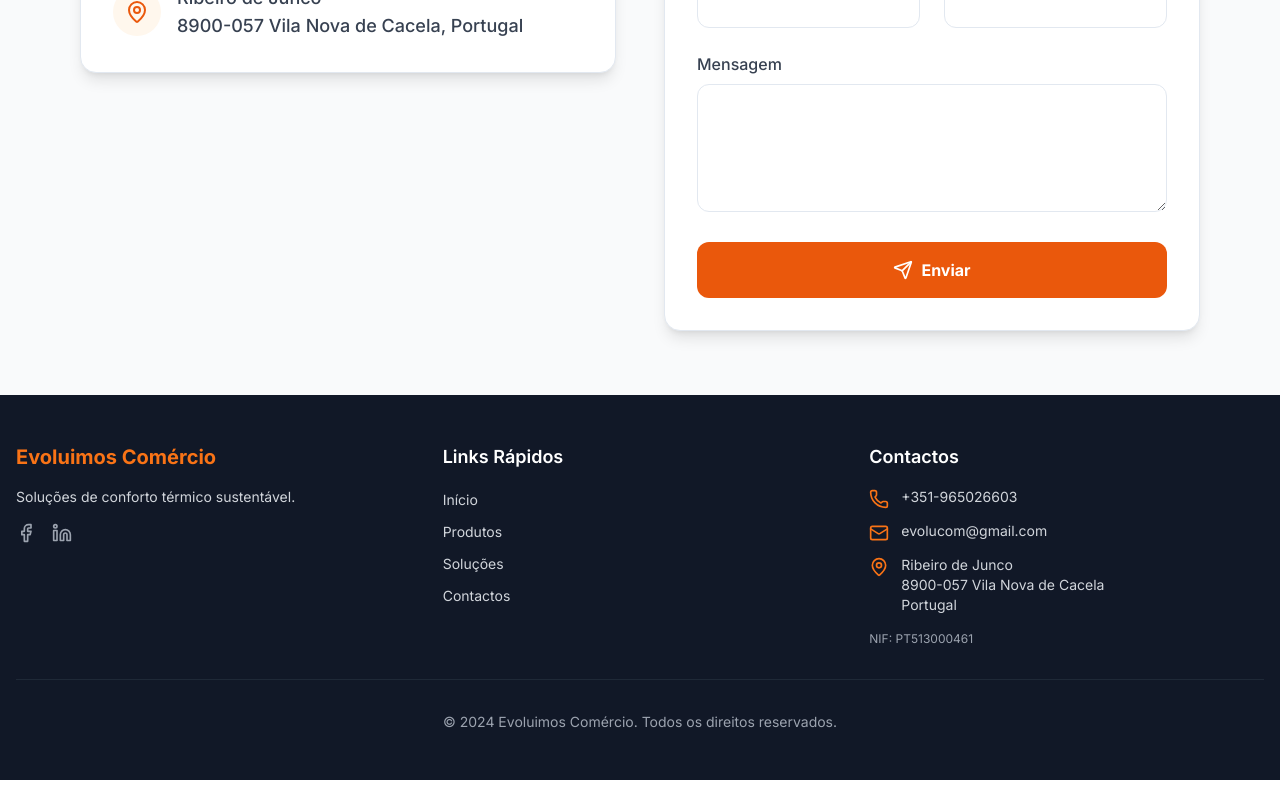
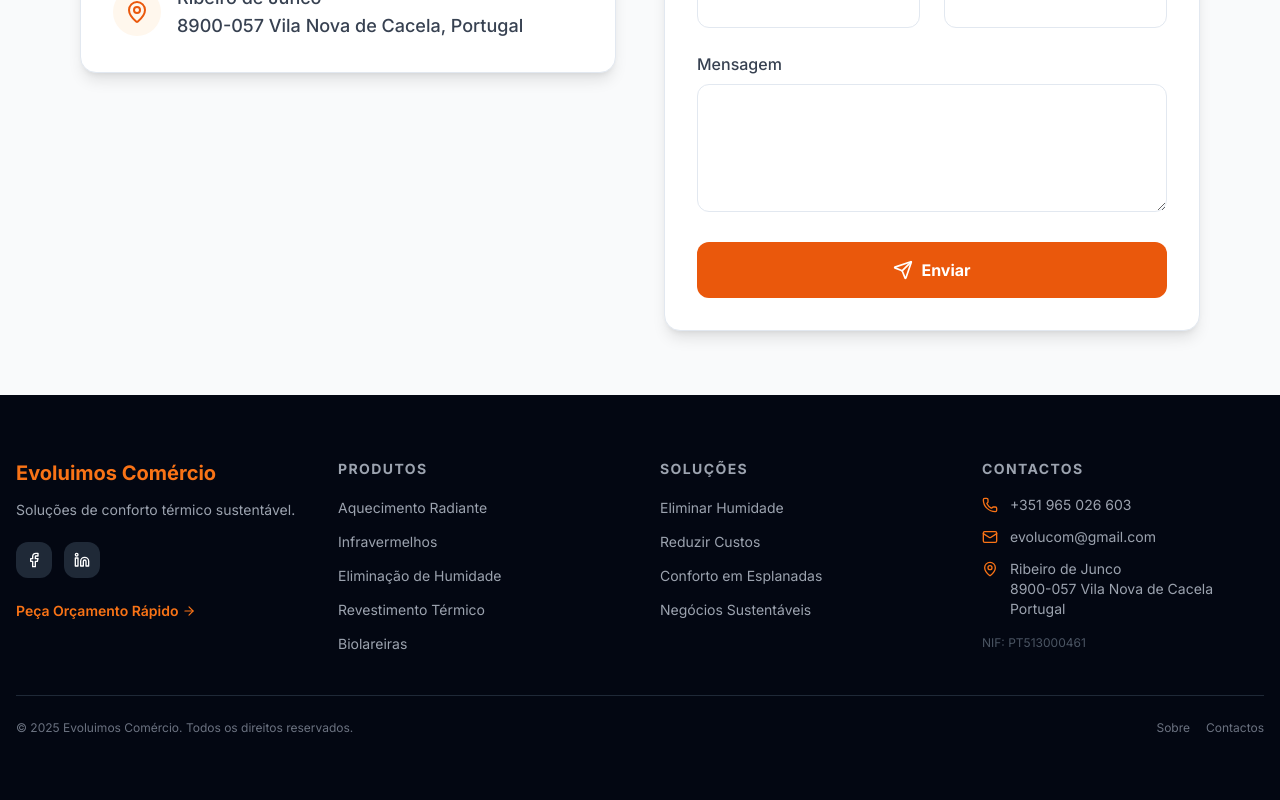
Before and after one commit to evoluimoscomercio/nextjs-boilerplate, a React (Vite) app: page /contact in a window 1280 px wide. Shown: the part 617-1417 px from the top of the page. Built offline with nearby package versions, Linux system fonts and the light colour scheme.

Commit message:
Update Footer.jsx

```diff
--- a/src/components/Footer.jsx
+++ b/src/components/Footer.jsx
@@ -1,62 +1,63 @@
 import React from 'react';
 import { Link } from 'react-router-dom';
-import { Mail, Phone, MapPin, Facebook, Linkedin } from 'lucide-react';
+import { Mail, Phone, MapPin, Facebook, Linkedin, ArrowRight } from 'lucide-react';
 import { useLanguage } from '@/contexts/LanguageContext';
 
 const Footer = () => {
-  const { t = {} } = useLanguage() || {};
+  const { t = {}, language = 'pt' } = useLanguage() || {};
 
-  const quickLinks = [
-    { label: t?.nav?.home || 'Home', path: '/' },
-    { label: t?.nav?.products || 'Products', path: '/products' },
-    { label: t?.nav?.solutions || 'Solutions', path: '/solutions' },
-    { label: t?.nav?.contact || 'Contact', path: '/contact' }
+  const products = [
+    { label: t?.nav?.subProducts?.radiant || 'Aquecimento Radiante', path: '/products/radiant-heating' },
+    { label: t?.nav?.subProducts?.infrared || 'Infravermelhos', path: '/products/infrared-heating' },
+    { label: t?.nav?.subProducts?.moisture || 'Eliminação de Humidade', path: '/products/moisture-elimination' },
+    { label: t?.nav?.subProducts?.coating || 'Revestimento Térmico', path: '/products/thermal-coating' },
+    { label: t?.nav?.subProducts?.eco || 'Biolareiras', path: '/products/eco-fireplaces' },
+  ];
+
+  const solutions = [
+    { label: t?.nav?.subSolutions?.moisture || 'Eliminar Humidade', path: '/solutions/eliminate-moisture' },
+    { label: t?.nav?.subSolutions?.costs || 'Reduzir Custos', path: '/solutions/reduce-heating-costs' },
+    { label: t?.nav?.subSolutions?.outdoor || 'Conforto em Esplanadas', path: '/solutions/outdoor-comfort' },
+    { label: t?.nav?.subSolutions?.business || 'Negócios Sustentáveis', path: '/solutions/sustainable-business' },
   ];
 
   return (
-    <footer className="bg-gray-900 text-white">
-      <div className="container mx-auto px-4 py-12">
-        <div className="grid grid-cols-1 md:grid-cols-3 gap-8">
-          {/* Company Info */}
-          <div>
-            <h2 className="text-xl font-bold text-orange-500 mb-4">
-              Evoluimos Comércio
-            </h2>
-            <p className="text-gray-300 text-sm mb-4">
-              {t?.footer?.companyName || 'Sustainable thermal comfort solutions.'}
+    <footer className="bg-gray-950 text-white">
+      <div className="container mx-auto px-4 py-12 md:py-16">
+        <div className="grid grid-cols-1 sm:grid-cols-2 lg:grid-cols-4 gap-10">
+
+          {/* Brand */}
+          <div className="sm:col-span-2 lg:col-span-1">
+            <h2 className="text-xl font-bold text-orange-500 mb-3">Evoluimos Comércio</h2>
+            <p className="text-gray-400 text-sm leading-relaxed mb-5">
+              {t?.footer?.companyName || 'Soluções de conforto térmico sustentável.'}
             </p>
-            <div className="flex space-x-4">
-              <a
-                href="https://facebook.com"
-                target="_blank"
-                rel="noopener noreferrer"
-                className="text-gray-400 hover:text-orange-500 transition-colors"
-                aria-label="Facebook"
-              >
-                <Facebook className="w-5 h-5" />
+            <div className="flex gap-3 mb-5">
+              <a href="https://facebook.com" target="_blank" rel="noopener noreferrer"
+                className="w-9 h-9 rounded-lg bg-gray-800 hover:bg-orange-600 flex items-center justify-center transition-colors"
+                aria-label="Facebook">
+                <Facebook className="w-4 h-4" />
               </a>
-              <a
-                href="https://linkedin.com"
-                target="_blank"
-                rel="noopener noreferrer"
-                className="text-gray-400 hover:text-orange-500 transition-colors"
-                aria-label="LinkedIn"
-              >
-                <Linkedin className="w-5 h-5" />
+              <a href="https://linkedin.com" target="_blank" rel="noopener noreferrer"
+                className="w-9 h-9 rounded-lg bg-gray-800 hover:bg-orange-600 flex items-center justify-center transition-colors"
+                aria-label="LinkedIn">
+                <Linkedin className="w-4 h-4" />
               </a>
             </div>
+            <Link to="/contact" className="inline-flex items-center text-orange-500 hover:text-orange-400 text-sm font-semibold transition-colors">
+              {t?.common?.getQuote || 'Peça Orçamento'} <ArrowRight className="ml-1 w-3.5 h-3.5" />
+            </Link>
           </div>
 
-          {/* Quick Links */}
+          {/* Products */}
           <div>
-            <h3 className="text-lg font-semibold mb-4">{t?.footer?.quickLinks || 'Quick Links'}</h3>
-            <ul className="space-y-2">
-              {quickLinks.map((link) => (
+            <h3 className="text-sm font-bold uppercase tracking-widest text-gray-400 mb-4">
+              {t?.nav?.products || 'Produtos'}
+            </h3>
+            <ul className="space-y-2.5">
+              {products.map((link) => (
                 <li key={link.path}>
-                  <Link
-                    to={link.path}
-                    className="text-gray-300 hover:text-orange-500 transition-colors text-sm"
-                  >
+                  <Link to={link.path} className="text-gray-400 hover:text-white transition-colors text-sm">
                     {link.label}
                   </Link>
                 </li>
@@ -64,45 +65,57 @@ const Footer = () => {
             </ul>
           </div>
 
-          {/* Contact Info */}
+          {/* Solutions */}
           <div>
-            <h3 className="text-lg font-semibold mb-4">{t?.footer?.contact || 'Contact'}</h3>
+            <h3 className="text-sm font-bold uppercase tracking-widest text-gray-400 mb-4">
+              {t?.nav?.solutions || 'Soluções'}
+            </h3>
+            <ul className="space-y-2.5">
+              {solutions.map((link) => (
+                <li key={link.path}>
+                  <Link to={link.path} className="text-gray-400 hover:text-white transition-colors text-sm">
+                    {link.label}
+                  </Link>
+                </li>
+              ))}
+            </ul>
+          </div>
+
+          {/* Contact */}
+          <div>
+            <h3 className="text-sm font-bold uppercase tracking-widest text-gray-400 mb-4">
+              {t?.footer?.contact || 'Contactos'}
+            </h3>
             <ul className="space-y-3 text-sm">
-              <li className="flex items-start space-x-3">
-                <Phone className="w-5 h-5 text-orange-500 flex-shrink-0 mt-0.5" />
-                <a
-                  href="tel:+351965026603"
-                  className="text-gray-300 hover:text-orange-500 transition-colors"
-                >
-                  +351-965026603
+              <li>
+                <a href="tel:+351965026603" className="flex items-center gap-3 text-gray-400 hover:text-white transition-colors group">
+                  <Phone className="w-4 h-4 text-orange-500 flex-shrink-0" />
+                  +351 965 026 603
                 </a>
               </li>
-              <li className="flex items-start space-x-3">
-                <Mail className="w-5 h-5 text-orange-500 flex-shrink-0 mt-0.5" />
-                <a
-                  href="mailto:evolucom@gmail.com"
-                  className="text-gray-300 hover:text-orange-500 transition-colors"
-                >
+              <li>
+                <a href="mailto:evolucom@gmail.com" className="flex items-center gap-3 text-gray-400 hover:text-white transition-colors">
+                  <Mail className="w-4 h-4 text-orange-500 flex-shrink-0" />
                   evolucom@gmail.com
                 </a>
               </li>
-              <li className="flex items-start space-x-3">
-                <MapPin className="w-5 h-5 text-orange-500 flex-shrink-0 mt-0.5" />
-                <span className="text-gray-300">
-                  Ribeiro de Junco<br />
-                  8900-057 Vila Nova de Cacela<br />
-                  Portugal
-                </span>
+              <li className="flex items-start gap-3 text-gray-400">
+                <MapPin className="w-4 h-4 text-orange-500 flex-shrink-0 mt-0.5" />
+                <span>Ribeiro de Junco<br />8900-057 Vila Nova de Cacela<br />Portugal</span>
               </li>
             </ul>
-            <p className="text-gray-400 text-xs mt-4">
-              {t?.footer?.nif || 'VAT'}: PT513000461
+            <p className="text-gray-600 text-xs mt-4">
+              {t?.footer?.nif || 'NIF'}: PT513000461
             </p>
           </div>
         </div>
 
-        <div className="border-t border-gray-800 mt-8 pt-8 text-center text-sm text-gray-400">
-          <p>{t?.footer?.copyright || '© 2024 Evoluimos Comércio. All rights reserved.'}</p>
+        <div className="border-t border-gray-800 mt-10 pt-6 flex flex-col sm:flex-row items-center justify-between gap-3 text-xs text-gray-500">
+          <p>© 2025 Evoluimos Comércio. {language === 'pt' ? 'Todos os direitos reservados.' : 'All rights reserved.'}</p>
+          <div className="flex gap-4">
+            <Link to="/about" className="hover:text-gray-300 transition-colors">{t?.nav?.about || 'Sobre'}</Link>
+            <Link to="/contact" className="hover:text-gray-300 transition-colors">{t?.nav?.contact || 'Contactos'}</Link>
+          </div>
         </div>
       </div>
     </footer>
```
